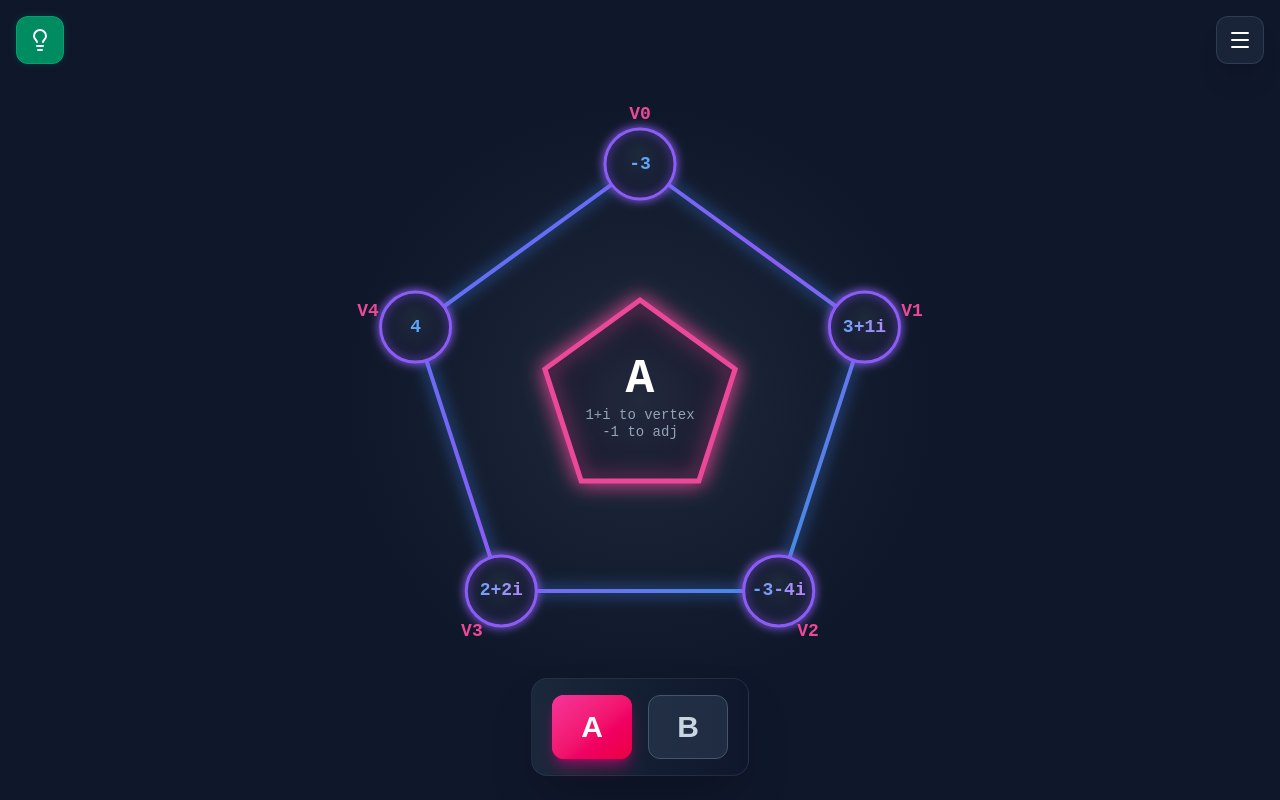
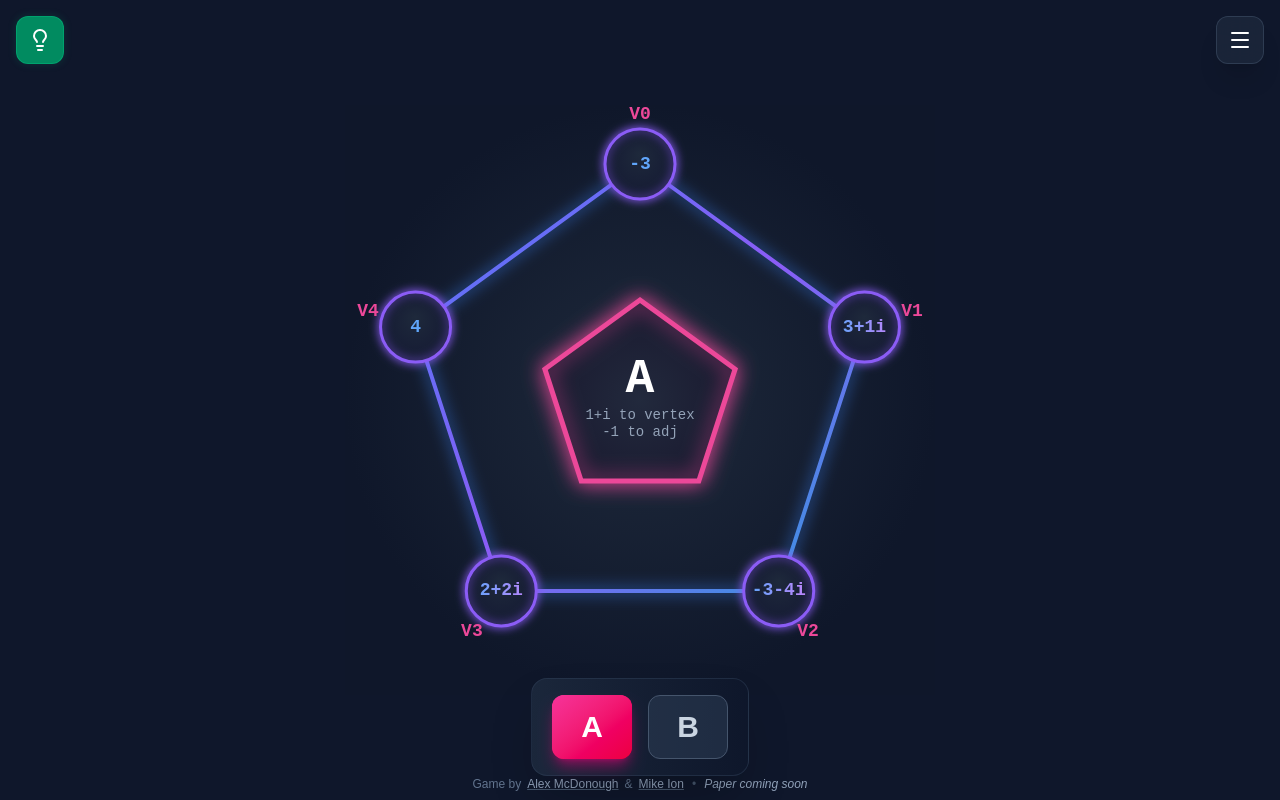
Before and after one commit to mikeion/pentagon-game, a Next.js app in the folder pentagon-webapp/: page / in a window 1280 px wide. Both pictures are taken after a click on the button "Easy (8-12 moves)". Built offline with nearby package versions, Linux system fonts and the light colour scheme.

Commit message:
Add footer attribution with links to creators
- Added minimalistic footer at bottom of game screen
- Links to Alex McDonough and Mike Ion websites
- Shows "Paper coming soon" placeholder
- Footer hidden on menu screen, only visible during gameplay

```diff
--- a/pentagon-webapp/src/components/PentagonGame.tsx
+++ b/pentagon-webapp/src/components/PentagonGame.tsx
@@ -775,6 +775,34 @@ export default function PentagonGame() {
 
       {/* Toast notifications */}
       <Toaster />
+
+      {/* Footer attribution */}
+      {!showMenu && (
+        <div className="absolute bottom-2 left-0 right-0 flex justify-center pointer-events-none">
+          <div className="text-xs text-slate-500 flex items-center gap-1.5 pointer-events-auto">
+            <span>Game by</span>
+            <a
+              href="https://sites.google.com/view/alexmcdonough/home"
+              target="_blank"
+              rel="noopener noreferrer"
+              className="text-slate-400 hover:text-indigo-400 transition-colors underline decoration-slate-600 hover:decoration-indigo-400"
+            >
+              Alex McDonough
+            </a>
+            <span>&</span>
+            <a
+              href="https://mikeion.com"
+              target="_blank"
+              rel="noopener noreferrer"
+              className="text-slate-400 hover:text-indigo-400 transition-colors underline decoration-slate-600 hover:decoration-indigo-400"
+            >
+              Mike Ion
+            </a>
+            <span className="text-slate-600 mx-0.5">•</span>
+            <span className="text-slate-400 italic">Paper coming soon</span>
+          </div>
+        </div>
+      )}
     </div>
   );
 }
```
